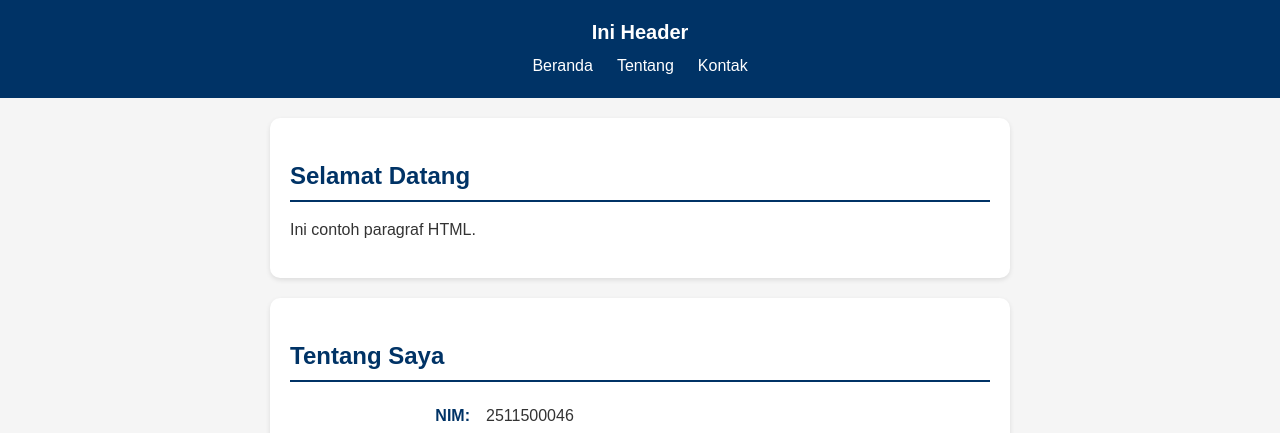
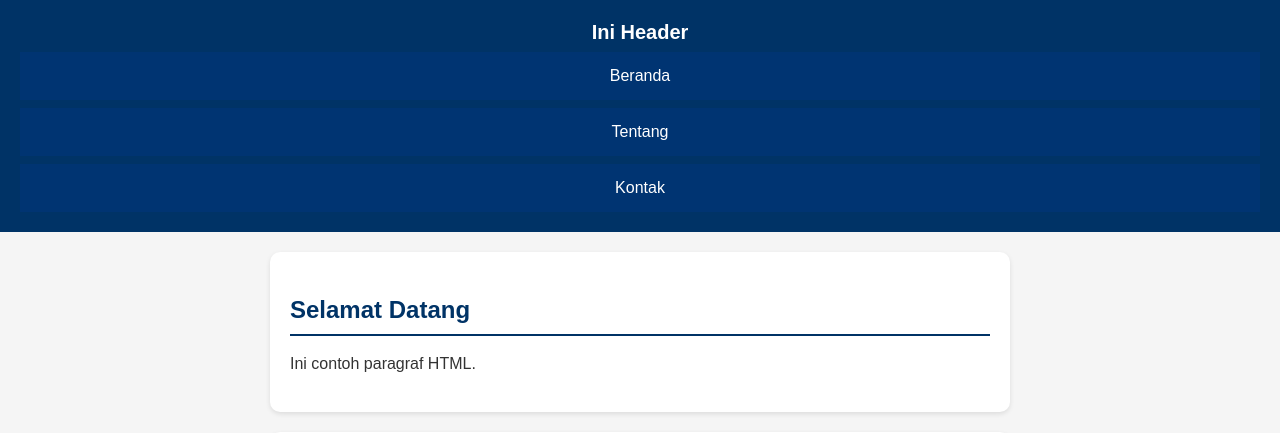
Before and after one commit to ALFAREZII/2511500046-PWD-TI1B-2526O, a PHP site: page /pertemuan-05/index.html in a window 1280 px wide. Shown: the top 433 px of the page. Run offline with PHP 8.4, Linux system fonts and the light colour scheme.

Commit message:
styling nav

```diff
--- a/pertemuan-05/style.css
+++ b/pertemuan-05/style.css
@@ -44,6 +44,21 @@ font-size: 20px;
 line-height: 1.2;
 }
 
+header ul {
+  flex-direction: column;
+  align-items: stretch;
+  gap: 8px;
+  margin: 8px 0 0;
+}
+
+header li a {
+  display: block;
+  padding: 12px 14px;
+  border: 1px solid rgba (255, 255, 255, .35);
+  background: rgba (255,255,255, .08);
+  backdrop-filter: saturate(120%);
+}
+
 .menu-toggle {
   display: none;
   background: none;
```
